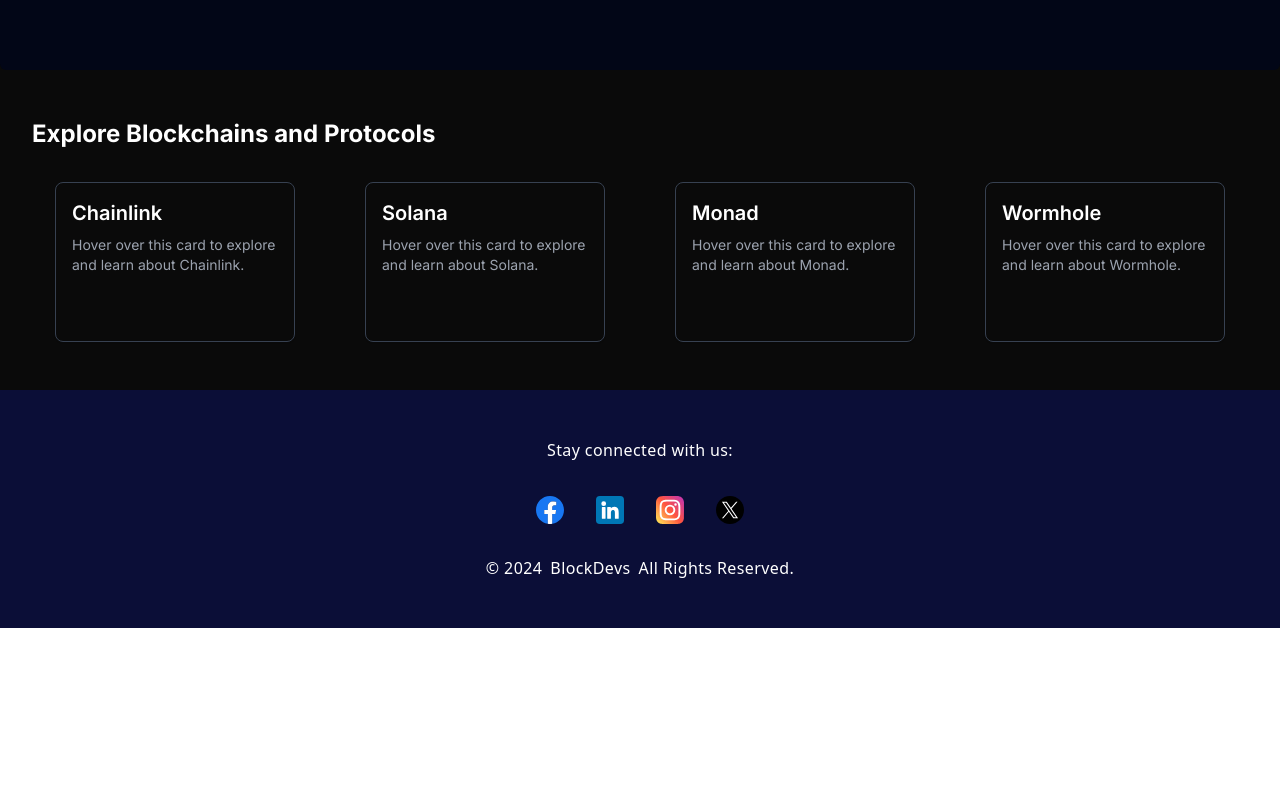
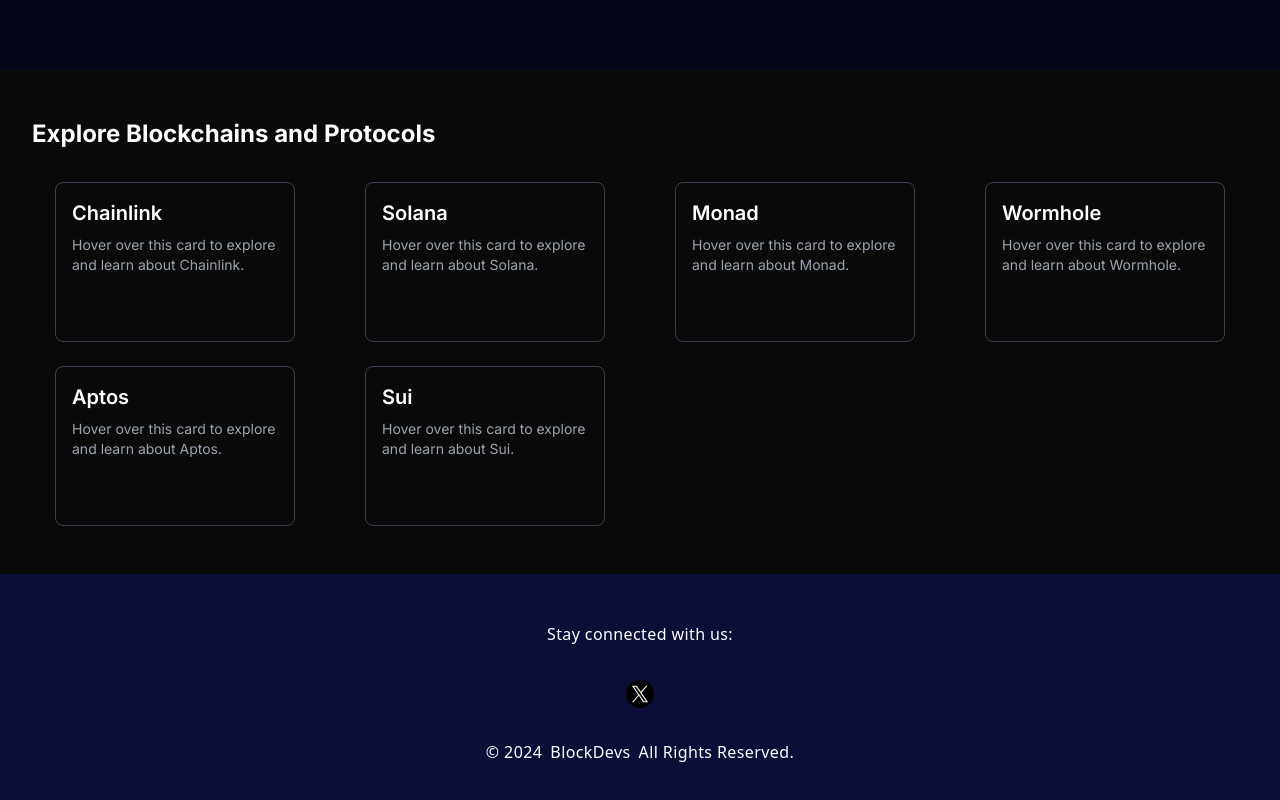
Before and after one commit to SamarthSaxena10/BlockDevs-HQ, a Next.js app: page / in a window 1280 px wide. Shown: the part 1370-2170 px from the top of the page. Before the commit the page ends 1998 px from the top, so only its background shows below. Built offline with nearby package versions, Linux system fonts and the light colour scheme.

Commit message:
Footer fixed

```diff
--- a/src/components/Footer/Footer.tsx
+++ b/src/components/Footer/Footer.tsx
@@ -1,6 +1,6 @@
-"use client"
+"use client";
 
-import React from 'react'
+import React from "react";
 
 const Footer: React.FC = () => {
   return (
@@ -9,46 +9,40 @@
         <h6 className="text-base">Stay connected with us:</h6>
 
         <ul className="flex flex-wrap justify-center gap-x-8 gap-4 my-8">
-        <li><a href="javascript:void(0)" className="text-xl hover:text-gray-400">
-          <svg xmlns="http://www.w3.org/2000/svg" className="inline w-7 h-7" viewBox="0 0 512 512">
-            <path fill="#1877f2" d="M512 256c0 127.78-93.62 233.69-216 252.89V330h59.65L367 256h-71v-48.02c0-20.25 9.92-39.98 41.72-39.98H370v-63s-29.3-5-57.31-5c-58.47 0-96.69 35.44-96.69 99.6V256h-65v74h65v178.89C93.62 489.69 0 383.78 0 256 0 114.62 114.62 0 256 0s256 114.62 256 256z" data-original="#1877f2" />
-            <path fill="#fff" d="M355.65 330 367 256h-71v-48.021c0-20.245 9.918-39.979 41.719-39.979H370v-63s-29.296-5-57.305-5C254.219 100 216 135.44 216 199.6V256h-65v74h65v178.889c13.034 2.045 26.392 3.111 40 3.111s26.966-1.066 40-3.111V330z" data-original="#ffffff" />
+          <li>
+            <a
+              href="https://x.com/_BlockDevs"
+              className="text-xl hover:text-gray-400"
+            >
+              <svg
+                xmlns="http://www.w3.org/2000/svg"
+                className="inline w-7 h-7"
+                viewBox="0 0 1227 1227"
+              >
+                <path
+                  d="M613.5 0C274.685 0 0 274.685 0 613.5S274.685 1227 613.5 1227 1227 952.315 1227 613.5 952.315 0 613.5 0z"
+                  data-original="#000000"
+                />
+                <path
+                  fill="#fff"
+                  d="m680.617 557.98 262.632-305.288h-62.235L652.97 517.77 470.833 252.692H260.759l275.427 400.844-275.427 320.142h62.239l240.82-279.931 192.35 279.931h210.074L680.601 557.98zM345.423 299.545h95.595l440.024 629.411h-95.595z"
+                  data-original="#ffffff"
+                />
               </svg>
-        </a></li>
-
-        <li><a href="javascript:void(0)" className="text-xl hover:text-gray-400">
-          <svg xmlns="http://www.w3.org/2000/svg" className="inline w-7 h-7" viewBox="0 0 176 176">
-            <g data-name="Layer 2">
-              <rect width="176" height="176" fill="#0077b5" data-original="#0077b5" rx="24" />
-              <path fill="#fff" d="M63.4 48a15 15 0 1 1-15-15 15 15 0 0 1 15 15zM60 73v66.27a3.71 3.71 0 0 1-3.71 3.73H40.48a3.71 3.71 0 0 1-3.72-3.72V73a3.72 3.72 0 0 1 3.72-3.72h15.81A3.72 3.72 0 0 1 60 73zm82.64 34.5v32.08a3.41 3.41 0 0 1-3.42 3.42h-17a3.41 3.41 0 0 1-3.42-3.42v-31.09c0-4.64 1.36-20.32-12.13-20.32-10.45 0-12.58 10.73-13 15.55v35.86A3.42 3.42 0 0 1 90.3 143H73.88a3.41 3.41 0 0 1-3.41-3.42V72.71a3.41 3.41 0 0 1 3.41-3.42H90.3a3.42 3.42 0 0 1 3.42 3.42v5.78c3.88-5.82 9.63-10.31 21.9-10.31 27.18 0 27.02 25.38 27.02 39.32z" data-original="#ffffff" />
-            </g>
-          </svg>
-        </a></li>
-
-        <li><a href="javascript:void(0)" className="text-xl hover:text-gray-400">
-          <svg xmlns="http://www.w3.org/2000/svg" className="inline w-7 h-7" viewBox="0 0 24 24">
-            <linearGradient id="a" x1="-37.106" x2="-26.555" y1="-72.705" y2="-84.047" gradientTransform="matrix(0 -1.982 -1.844 0 -132.522 -51.077)" gradientUnits="userSpaceOnUse">
-              <stop offset="0" stop-color="#fd5" />
-              <stop offset=".5" stop-color="#ff543e" />
-              <stop offset="1" stop-color="#c837ab" />
-            </linearGradient>
-            <path fill="url(#a)" d="M1.5 1.633C-.386 3.592 0 5.673 0 11.995c0 5.25-.916 10.513 3.878 11.752 1.497.385 14.761.385 16.256-.002 1.996-.515 3.62-2.134 3.842-4.957.031-.394.031-13.185-.001-13.587-.236-3.007-2.087-4.74-4.526-5.091C18.89.029 18.778.005 15.91 0 5.737.005 3.507-.448 1.5 1.633z" data-original="url(#a)" />
-            <path fill="#fff" d="M11.998 3.139c-3.631 0-7.079-.323-8.396 3.057-.544 1.396-.465 3.209-.465 5.805 0 2.278-.073 4.419.465 5.804 1.314 3.382 4.79 3.058 8.394 3.058 3.477 0 7.062.362 8.395-3.058.545-1.41.465-3.196.465-5.804 0-3.462.191-5.697-1.488-7.375-1.7-1.7-3.999-1.487-7.374-1.487zm-.794 1.597c7.574-.012 8.538-.854 8.006 10.843-.189 4.137-3.339 3.683-7.211 3.683-7.06 0-7.263-.202-7.263-7.265 0-7.145.56-7.257 6.468-7.263zm5.524 1.471a1.063 1.063 0 1 0 0 2.126 1.063 1.063 0 0 0 0-2.126zm-4.73 1.243a4.55 4.55 0 1 0 .001 9.101 4.55 4.55 0 0 0-.001-9.101zm0 1.597c3.905 0 3.91 5.908 0 5.908-3.904 0-3.91-5.908 0-5.908z" data-original="#ffffff" />
-          </svg></a></li>
-
-        <li><a href='https://x.com/_BlockDevs' className="text-xl hover:text-gray-400">
-          <svg xmlns="http://www.w3.org/2000/svg"
-          className="inline w-7 h-7" viewBox="0 0 1227 1227">
-            <path d="M613.5 0C274.685 0 0 274.685 0 613.5S274.685 1227 613.5 1227 1227 952.315 1227 613.5 952.315 0 613.5 0z" data-original="#000000" />
-            <path fill="#fff" d="m680.617 557.98 262.632-305.288h-62.235L652.97 517.77 470.833 252.692H260.759l275.427 400.844-275.427 320.142h62.239l240.82-279.931 192.35 279.931h210.074L680.601 557.98zM345.423 299.545h95.595l440.024 629.411h-95.595z" data-original="#ffffff" />
-          </svg></a></li>
+            </a>
+          </li>
         </ul>
 
-      <p className="text-base">&copy; 2024<a href='https://readymadeui.com/' target='_blank'
-        className="hover:underline mx-2">BlockDevs</a>All Rights Reserved.</p>
+        <p className="text-base">
+          &copy; 2024
+          <a target="_blank" className="hover:underline mx-2">
+            BlockDevs
+          </a>
+          All Rights Reserved.
+        </p>
       </div>
     </footer>
-  )
-}
+  );
+};
 
-export default Footer
+export default Footer;
--- a/src/components/Hero/HeroSection.tsx
+++ b/src/components/Hero/HeroSection.tsx
@@ -28,9 +28,17 @@
     name: "Monad",
     url: "https://assets-global.website-files.com/647f71a77a2f4691b4fa23a7/647f71a77a2f4691b4fa23cf_monad-horizontal-logo-inverted-rgb.svg",
   },
+  {
+    name: "Aptos",
+    url: "https://aptos.dev/img/aptos_word_dark.svg",
+  },
+  {
+    name: "Sui",
+    url: "https://cdn.prod.website-files.com/6425f546844727ce5fb9e5ab/65690e5e73e9e2a416e3502f_sui-mark.svg",
+  },
 ];
 
-const words = ["Chainlink", "Solana", "Wormhole", "Monad", "Uniswap", "Canto"];
+const words = ["Chainlink", "Solana", "Wormhole", "Monad", "Sui", "Aptos"];
 
 const HeroSection: React.FC = () => {
   return (
--- a/src/components/Intro/Blockchains.tsx
+++ b/src/components/Intro/Blockchains.tsx
@@ -60,6 +60,8 @@
           <Card text="Solana" link="/Protocols/Solana" />
           <Card text="Monad" link="#" />
           <Card text="Wormhole" link="#" />
+          <Card text="Aptos" link="#" />
+          <Card text="Sui" link="#" />
         </div>
       </div>
       <Footer />
```
Lines whose indentation alone changed are shown as unchanged.
